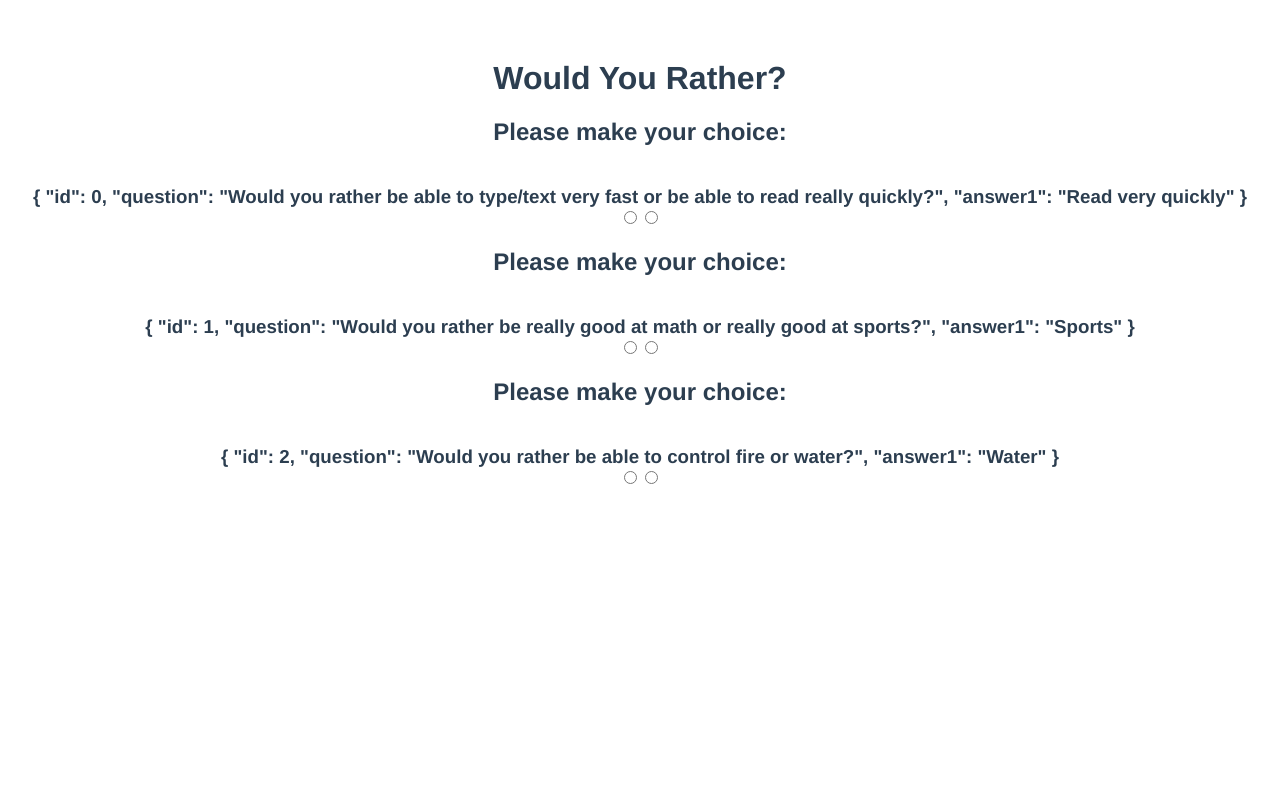
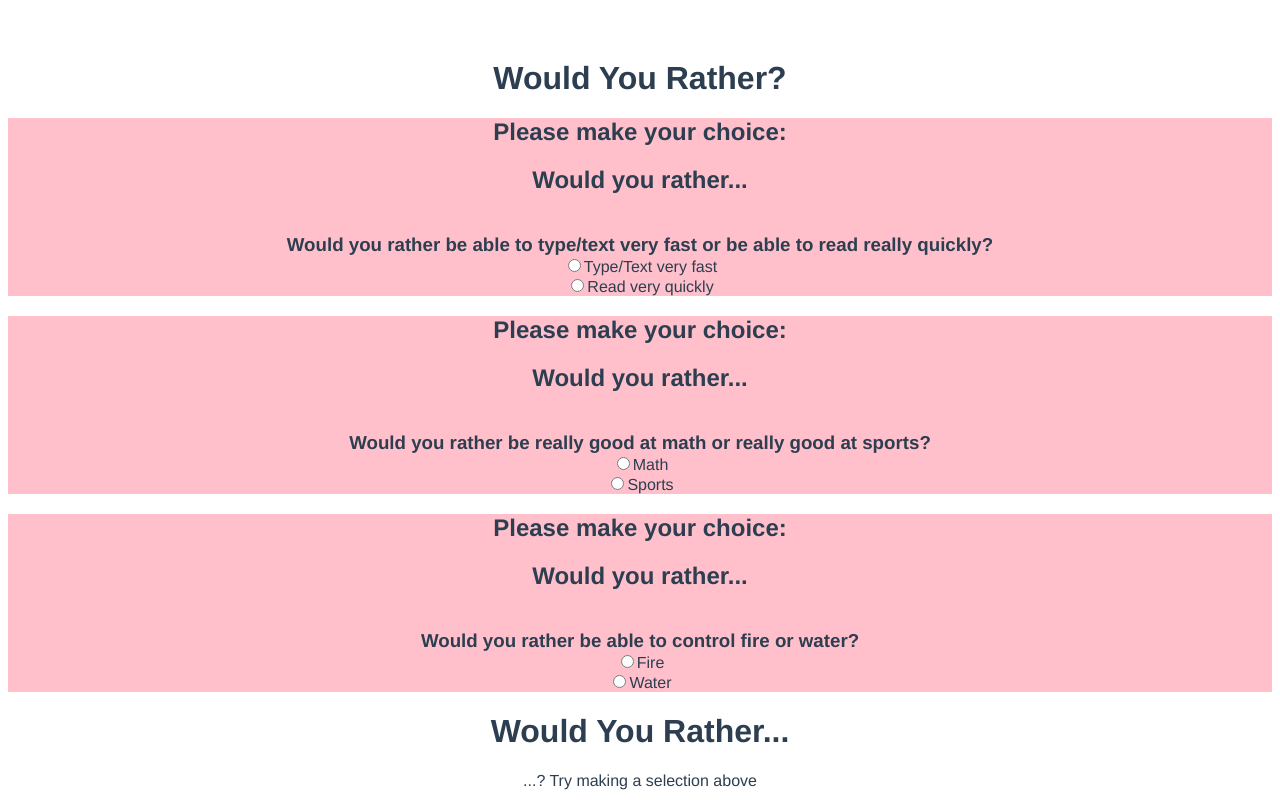
Before and after one commit to GorbulasDev/would-you-rather-questions, a Vue app: page / in a window 1280 px wide. Built offline with nearby package versions, Linux system fonts and the light colour scheme.

Commit message:
more updates to lab

```diff
--- a/src/App.vue
+++ b/src/App.vue
@@ -5,15 +5,25 @@
   <!-- We are inside WouldYouRatherQuestion, thus using its props as values -->
   <!-- We are iterating over each question and displaying them accordingly, with their props and values -->
   <would-you-rather-question
-    v-for="wyrQuestion in questions"
-    v-bind:question="wyrQuestion"
-    v-bind:answer1="answer1"
-    v-bind:answer2="answer2"
-    v-on:answer-changed="answerChanged">
+    v-for="question in questions"
+    v-bind:question="question.question"
+    v-bind:key="question.id"
+
+    v-bind:answer1="question.answer1"
+    v-bind:answer2="question.answer2"
+
+    v-on:answer-changed="answerChanged"
+
+    v-bind:id="question.id">
   </would-you-rather-question>
 
+  <h1>Would You Rather...</h1>
+  <p>...? Try making a selection above</p>
+
   <!-- Placeholder that displays what the user selected as the option -->
-  <p>{{ userSelectionMessage }}</p>
+  <div v-for="question in questions">
+  </div>
+
 </div>
 </template>
 
@@ -35,31 +45,38 @@ export default {
         id: 0,
         question: 'Would you rather be able to type/text very fast or be able to read really quickly?',
         answer1: 'Type/Text very fast',
-        answer1: 'Read very quickly',
+        answer2: 'Read very quickly'
       },
       // Second question, with choices offered
       {
         id: 1,
         question: 'Would you rather be really good at math or really good at sports?',
         answer1: 'Math',
-        answer1: 'Sports',
+        answer2: 'Sports'
       },
       // Third question, with choices offered
       {
         id: 2,
         question: 'Would you rather be able to control fire or water?',
         answer1: 'Fire',
-        answer1: 'Water',
-      }]
+        answer2: 'Water'
+      }],
+
+      userSelectionMessage: '',
+
+      selectedAnswers: []
     }
   },
   methods: {
     // Accept the Child's object payload
-    answerChanged(choice) {
-      this.userSelectionMessage = `Thanks! You chose ${choice}!`
+    answerChanged(choice, id) {
+      this.selectedAnswers.push(choice)
+      console.log(choice, id)
     }
   }
 }
+
+
 </script>
 
 <!-- The style is applied globally to the app -->
--- a/src/components/WouldYouRatherQuestion.vue
+++ b/src/components/WouldYouRatherQuestion.vue
@@ -1,17 +1,23 @@
 <template>
-  <div class="hello">
+  <div class="wryQuestion">
     <h2>Please make your choice:</h2>
 
     <!-- The question itself -->
+    <h2>Would you rather...</h2>
     <h3>{{ question }}</h3>
 
     <!-- The first choice the user is offered -->
-    <input type="radio" v-model="choice" v-bind:value="answer1" v-on:change="choiceMade">
-    <label>{{ answer1 }}</label>
+    <div>
+      <input type="radio" v-model="choice" v-bind:value="answer1" v-on:change="choiceMade">
+      <label>{{ answer1 }}</label>
+    </div>
 
     <!-- The second choice the user is offered -->
-    <input type="radio" v-model="choice" v-bind:value="answer2" v-on:change="choiceMade">
-    <label>{{ answer2 }}</label>
+    <div>
+      <input type="radio" v-model="choice" v-bind:value="answer2" v-on:change="choiceMade">
+      <label>{{ answer2 }}</label>
+    </div>
+
   </div>
 </template>
 
@@ -23,7 +29,8 @@ export default {
   props: {
     question: String,
     answer1: String,
-    answer2: String
+    answer2: String,
+    id: Number
   },
   data() {
     return {
@@ -33,7 +40,7 @@ export default {
   methods: {
     // Sends the payload response to the parent component
     choiceMade() {
-      this.$emit('answer-changed', this.choice)
+      this.$emit('answer-changed', this.choice, this.id)
     }
   }
 }
@@ -55,4 +62,8 @@ li {
 a {
   color: #42b983;
 }
+
+.wryQuestion {
+  background: pink;
+}
 </style>
```
